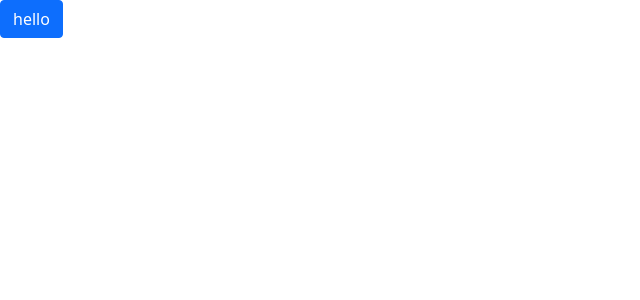
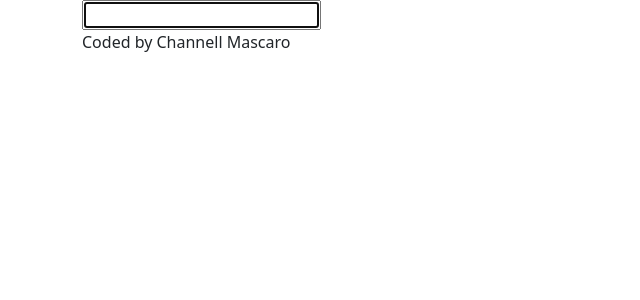
Before and after one commit to cwilly89/dictionary-project, a React (Create React App) app: page / in a window 1280 px wide. Shown: the top 300 px of the page, without its empty margins (0-640 px from the left). Built offline with nearby package versions, Linux system fonts and the light colour scheme.

Commit message:
created search engine with functional event listeners

```diff
--- a/src/App.js
+++ b/src/App.js
@@ -1,10 +1,15 @@
+import React from "react";
+import Dictionary from "./Dictionary";
 import "./App.css";
 import "bootstrap/dist/css/bootstrap.css";
 
 export default function App() {
   return (
     <div className="App">
-      <div className="btn btn-primary">hello</div>
+      <div className="container">
+        <Dictionary />
+        <footer>Coded by Channell Mascaro</footer>
+      </div>
     </div>
   );
 }
--- /dev/null
+++ b/src/Dictionary.js
@@ -0,0 +1,21 @@
+import React, { useState } from "react";
+import "./Dictionary.css";
+
+export default function Dictionary() {
+  let [keyword, setKeyword] = useState("");
+  function search(event) {
+    event.preventDefault();
+    alert(`searching for ${keyword}`);
+  }
+
+  function handleKeywordChange(event) {
+    setKeyword(event.target.value);
+  }
+  return (
+    <div className="Dictionary">
+      <form onSubmit={search}>
+        <input type="search" autoFocus={true} onChange={handleKeywordChange} />
+      </form>
+    </div>
+  );
+}
```
Also changed, not shown: src/Dictionary.css (added).
